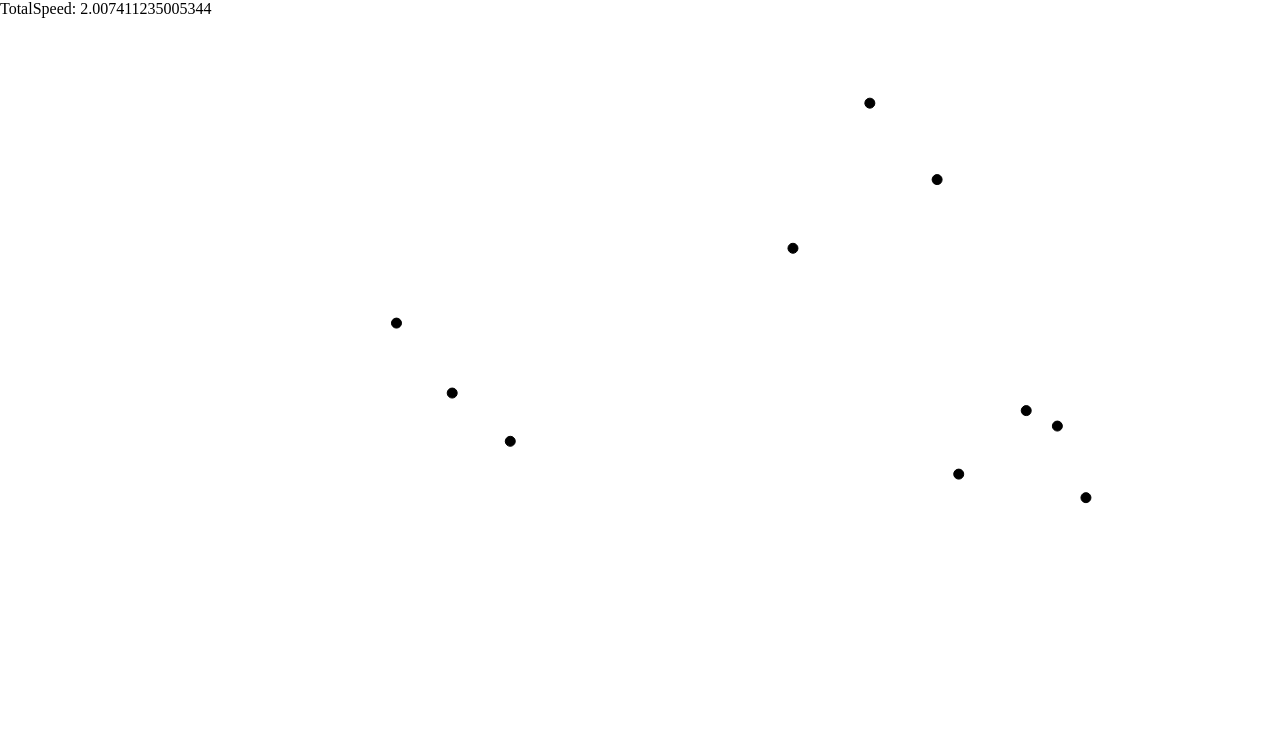
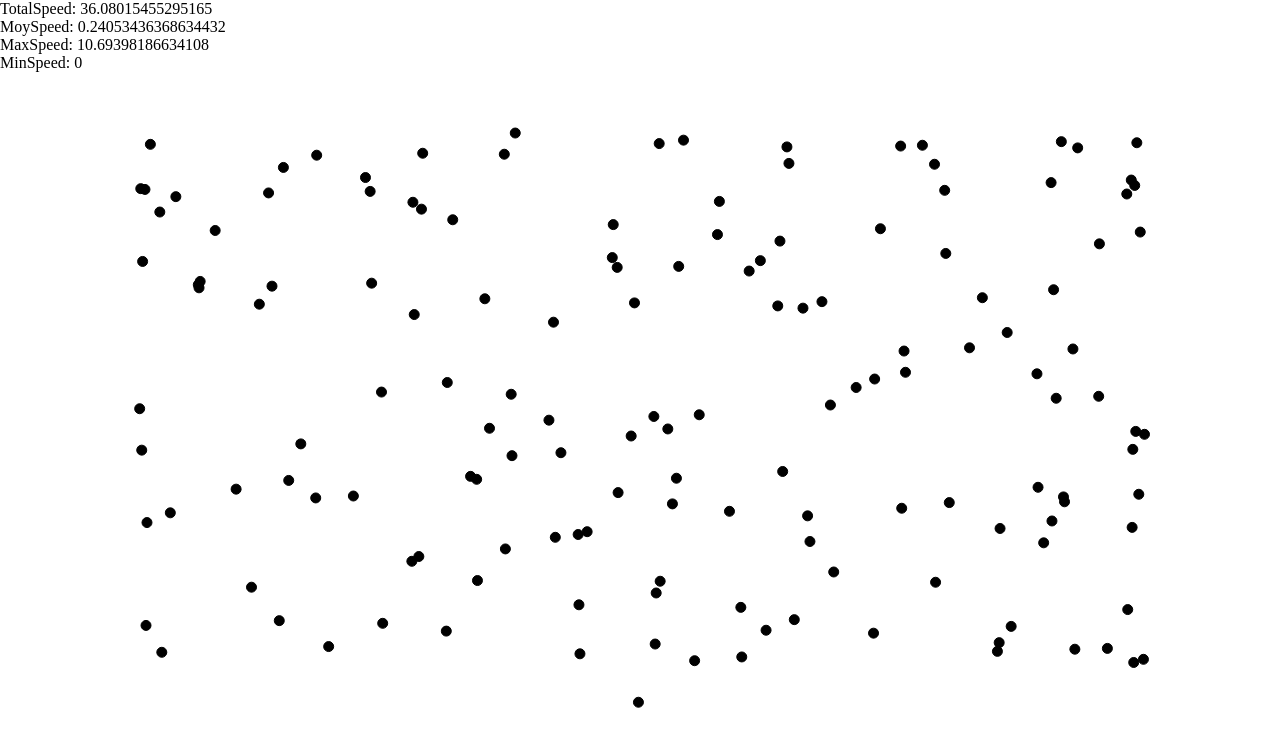
Before and after one commit to arthurescriou/gravity-graph, a Vue app: page /#/ in a window 1280 px wide. Shown: the top 746 px of the page. Built offline with nearby package versions, Linux system fonts and the light colour scheme.

Commit message:
:sparkles: stats and stop

```diff
--- a/src/engine/node.js
+++ b/src/engine/node.js
@@ -1,6 +1,6 @@
-const FRICTION = 0.2
-const K = 0.1
-const neglict = (val) => Math.abs(val) < 0.001
+const FRICTION = 0.1
+const K = 0.01
+const neglict = (val) => Math.abs(val) < 0.01
   ? 0
   : val
 
@@ -32,14 +32,18 @@ const vectorEdgeRepulsion = (node, {height, width}) => {
     x: 0,
     y: 0
   }
-  if (posY < 0)
-    vectorEdgeRepulsion.y += edgeRepulsion(0, posY)
-  if (posX < 0)
-    vectorEdgeRepulsion.x += edgeRepulsion(0, posX)
-  if (posY > height)
-    vectorEdgeRepulsion.y += edgeRepulsion(height, posY)
-  if (posX > width)
-    vectorEdgeRepulsion.x += edgeRepulsion(width, posX)
+  const minY = 150
+  const minX = 150
+  const maxY = height - 150
+  const maxX = width - 150
+  if (posY < minY)
+    vectorEdgeRepulsion.y += edgeRepulsion(minY, posY)
+  if (posX < minX)
+    vectorEdgeRepulsion.x += edgeRepulsion(minX, posX)
+  if (posY > maxY)
+    vectorEdgeRepulsion.y += edgeRepulsion(maxY, posY)
+  if (posX > maxX)
+    vectorEdgeRepulsion.x += edgeRepulsion(maxX, posX)
   return vectorEdgeRepulsion
 }
 const nextStep = (nodes, {height, width}) => nodes.map(node => {
@@ -50,8 +54,8 @@ const nextStep = (nodes, {height, width}) => nodes.map(node => {
     id: node.id,
     pos: move(node.pos, node.speed),
     speed: {
-      x: frictionX + repulX + edgeRepulsionX,
-      y: frictionY + repulY + edgeRepulsionY
+      x: Math.min(15, frictionX + repulX + edgeRepulsionX),
+      y: Math.min(15, frictionY + repulY + edgeRepulsionY)
     }
   }
 })
@@ -105,9 +109,15 @@ const initNodestest = (size, {height, width}) => [
 ]
 
 const totalSpeed = (nodes) => nodes.map(n => neglict(Math.abs(n.speed.x) + Math.abs(n.speed.y))).reduce((acc, val) => acc + val, 0)
+const moySpeed = (nodes) => nodes.map(n => neglict(Math.abs(n.speed.x) + Math.abs(n.speed.y))).reduce((acc, val) => acc + val, 0)/nodes.length
+const maxSpeed = (nodes) => Math.max(...nodes.map(n => neglict(Math.abs(n.speed.x) + Math.abs(n.speed.y))))
+const minSpeed = (nodes) => Math.min(...nodes.map(n => neglict(Math.abs(n.speed.x) + Math.abs(n.speed.y))))
 
 export {
   initNodes,
   nextStep,
-  totalSpeed
+  totalSpeed,
+  moySpeed,
+  maxSpeed,
+  minSpeed
 }
--- a/src/views/Home.vue
+++ b/src/views/Home.vue
@@ -1,7 +1,18 @@
 <template>
 <div class="home">
-  <div style="position: absolute;">
-    TotalSpeed: {{totalSpeed}}
+  <div style="position: absolute; display: flex; flex-direction: column;">
+    <div>
+      TotalSpeed: {{totalSpeed}}
+    </div>
+    <div>
+      MoySpeed: {{moySpeed}}
+    </div>
+    <div>
+      MaxSpeed: {{maxSpeed}}
+    </div>
+    <div>
+      MinSpeed: {{minSpeed}}
+    </div>
   </div>
   <img src="../assets/truc.png" ref="image" style="visibility: hidden; position: absolute;">
   <canvas ref="canvas" id="canvas" width="1400" height="900"></canvas>
@@ -12,7 +23,10 @@
 import {
   initNodes,
   nextStep,
-  totalSpeed
+  totalSpeed,
+  moySpeed,
+  minSpeed,
+  maxSpeed,
 } from '@/engine/node.js'
 export default {
   mounted() {
@@ -25,7 +39,7 @@ export default {
       this.image.height = 100
       this.image.width = 100
       this.resize()
-      this.nodes = initNodes(10, {
+      this.nodes = initNodes(150, {
         height: this.windowHeight,
         width: this.windowWidth
       })
@@ -43,6 +57,10 @@ export default {
       speedY: 5,
       nodes: [],
       totalSpeed: 0,
+      moySpeed: 0,
+      minSpeed: 0,
+      maxSpeed: 0,
+
     }
   },
   methods: {
@@ -63,7 +81,14 @@ export default {
         ctx.stroke()
       })
       this.totalSpeed = totalSpeed(this.nodes)
+      this.moySpeed = moySpeed(this.nodes)
+      this.minSpeed = minSpeed(this.nodes)
+      this.maxSpeed = maxSpeed(this.nodes)
 
+      if (this.maxSpeed < 0.2) {
+        console.log('STAAAAAAAAHP')
+        return
+      }
       window.requestAnimationFrame(this.draw)
     },
     resize() {
```
